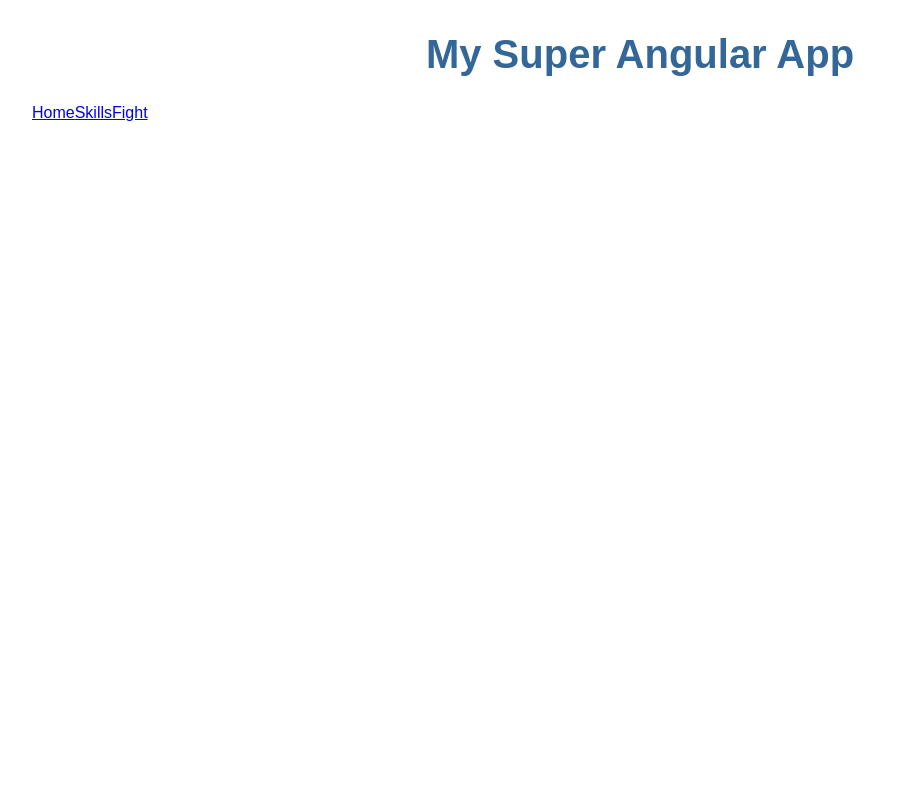
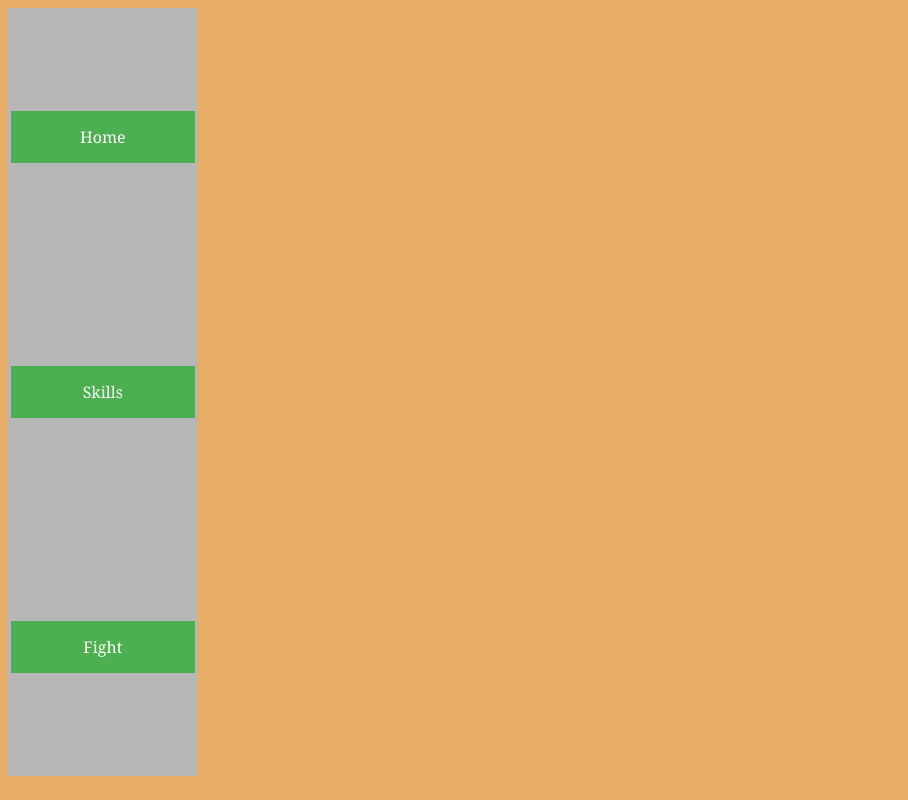
Before and after one commit to Gettor/angularTutorial, an Angular app in the folder my-app/: page / in a window 1280 px wide. Shown: the whole page, without its empty margins (0-908 px from the left). Built offline with nearby package versions, Linux system fonts and the light colour scheme.

Commit message:
Side navbar

```diff
--- a/my-app/src/app/app.component.css
+++ b/my-app/src/app/app.component.css
@@ -1,3 +1,39 @@
+.menu {
+  box-sizing: border-box;
+  display: flex;
+  justify-content: center;
+  left: 10px;
+  top: 10px;
+  background-color: #b7b7b7;
+  width: 15%;
+  height: 96vh;
+  float: left;
+}
+
+.menuButton {
+    width: 100%;
+    cursor: pointer;
+    background-color: #4CAF50; /* Green */
+    border: none;
+    color: white;
+    padding: 15px 32px;
+    text-align: center;
+    text-decoration: none;
+    display: inline-block;
+    font-size: 16px;
+}
+
+.menuButton:hover {
+    background-color: #75a072;
+}
+
+.main {
+  box-sizing: border-box;
+  background-color: #e8ae68;
+  width: 80%;
+  float: right;
+}
+
 h1 {
   color: #369;
   font-family: Arial, Helvetica, sans-serif;
--- a/my-app/src/app/app.component.html
+++ b/my-app/src/app/app.component.html
@@ -1,11 +1,15 @@
 <!--The content below is only a placeholder and can be replaced.-->
-<div style="text-align:center">
-  <h1>{{title}}</h1>
+<nav class="menu">
+	<table style="width: 100%;">
+		<tr><td>
+  <button class = "menuButton" routerLink="/">Home</button>
+</td></tr><tr><td>
+  <button class = "menuButton" routerLink="/skills">Skills</button>
+</td></tr><tr><td>
+  <button class = "menuButton" routerLink="/fight">Fight</button>
+</td></tr></table>
+</nav>
+<div class="main">
+<router-outlet></router-outlet>
+<!-- <app-messages></app-messages> -->
 </div>
-<nav>
-  <a routerLink="/">Home</a>
-  <a routerLink="/skills">Skills</a>
-  <a routerLink="/fight">Fight</a>
-</nav>
-<router-outlet></router-outlet>
-<app-messages></app-messages>
--- a/my-app/src/app/fight/fight.component.html
+++ b/my-app/src/app/fight/fight.component.html
@@ -1,8 +1,7 @@
 
-<ul style="list-style-type:none">
-  <li *ngFor="let skill of skills"
-    (click)="addMove(skill)">
-    <button class="skill"> <span class="badge">{{skill.id}}</span></button> {{skill.name}}
+<ul style="list-style-type:none; columns:2;">
+  <li *ngFor="let skill of skills">
+    <button class="skill" (click)="addMove(skill)"> <span class="badge">{{skill.id}}</span></button> {{skill.name}}
   </li>
 </ul>
 
@@ -50,8 +49,8 @@
 		{{verdict}}
 	</div>
 	<ul style="list-style-type:none">
-		<li *ngFor="let round of roundsToRender">
-			<app-render-round [round]="round"></app-render-round>
+		<li *ngFor="let round of roundsToRender; let i=index">
+			<app-render-round [round]="round" *ngIf="i+3 >= roundsToRender.length"></app-render-round>
 		</li>
 	</ul>
 </div>
--- a/my-app/src/app/skill-pick/skill-pick.component.html
+++ b/my-app/src/app/skill-pick/skill-pick.component.html
@@ -1,9 +1,8 @@
 <h2> Available Skills </h2>
 
 <ul style="list-style-type:none">
-  <li *ngFor="let skill of skills"
-  	routerLink="/skill/{{skill.id}}">
-    <button class="skill"> <span class="badge">{{skill.id}}</span></button> {{skill.name}}
+  <li *ngFor="let skill of skills">
+    <button class="skill" routerLink="/skill/{{skill.id}}"> <span class="badge">{{skill.id}}</span></button> {{skill.name}}
   </li>
 </ul>
 
--- a/my-app/src/index.html
+++ b/my-app/src/index.html
@@ -2,11 +2,11 @@
 <html lang="en">
 <head>
   <meta charset="utf-8">
-  <title>MyApp</title>
+  <title>Placeholder Title</title>
   <base href="/">
 
   <meta name="viewport" content="width=device-width, initial-scale=1">
-  <link rel="icon" type="image/x-icon" href="favicon.ico">
+  <link rel="icon" href="assets/favicon.png">
 </head>
 <body>
   <app-root></app-root>
--- a/my-app/src/styles.css
+++ b/my-app/src/styles.css
@@ -11,7 +11,7 @@
   font-weight: lighter;
 }
 body {
-  margin: 2em;
+  background-color: #e8ae68;
 }
 body, input[text], button {
   font-family: Cambria, Georgia;
```
Also changed, not shown: my-app/src/assets/favicon.png (added), 1 other file (tests, documents, lock files or other folders).
